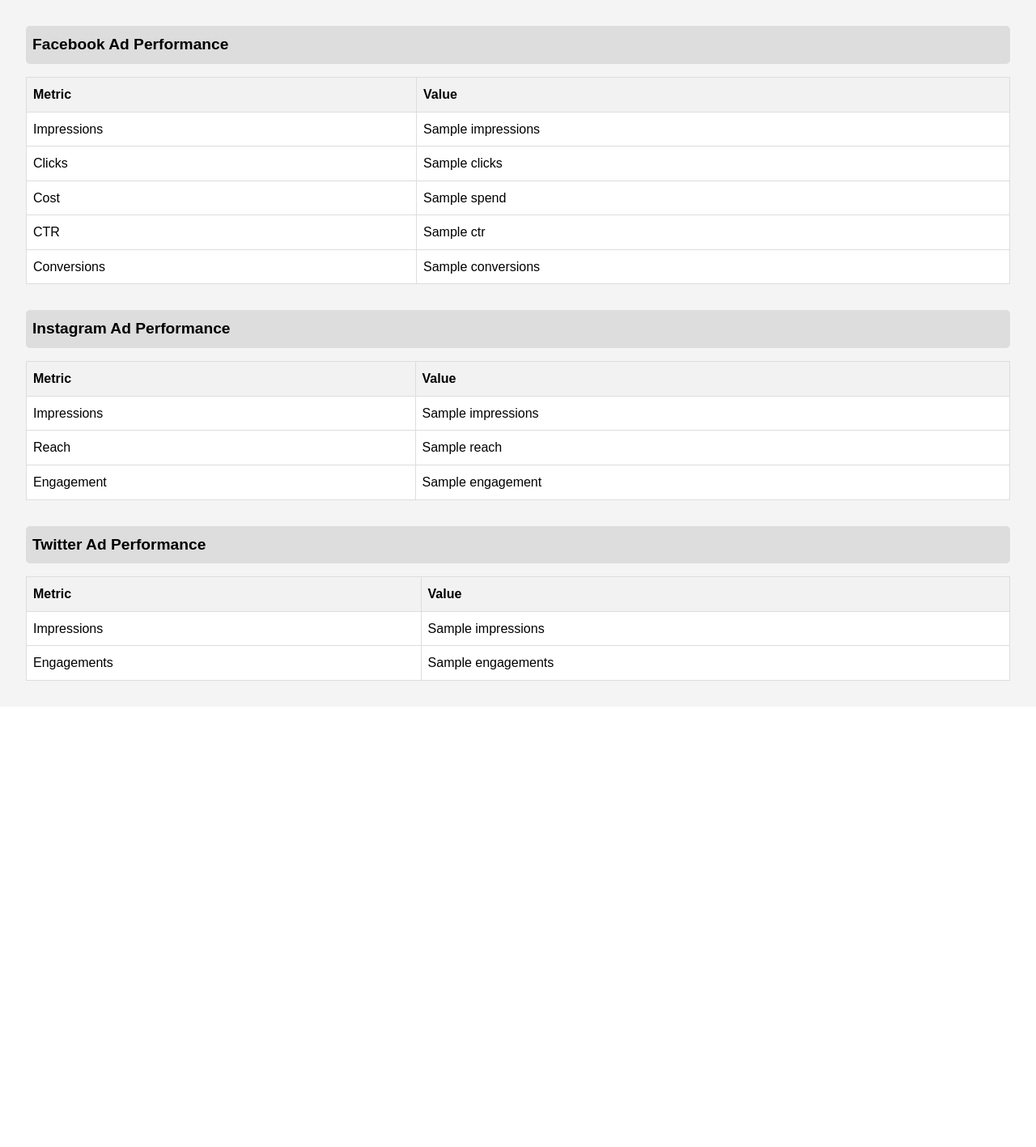
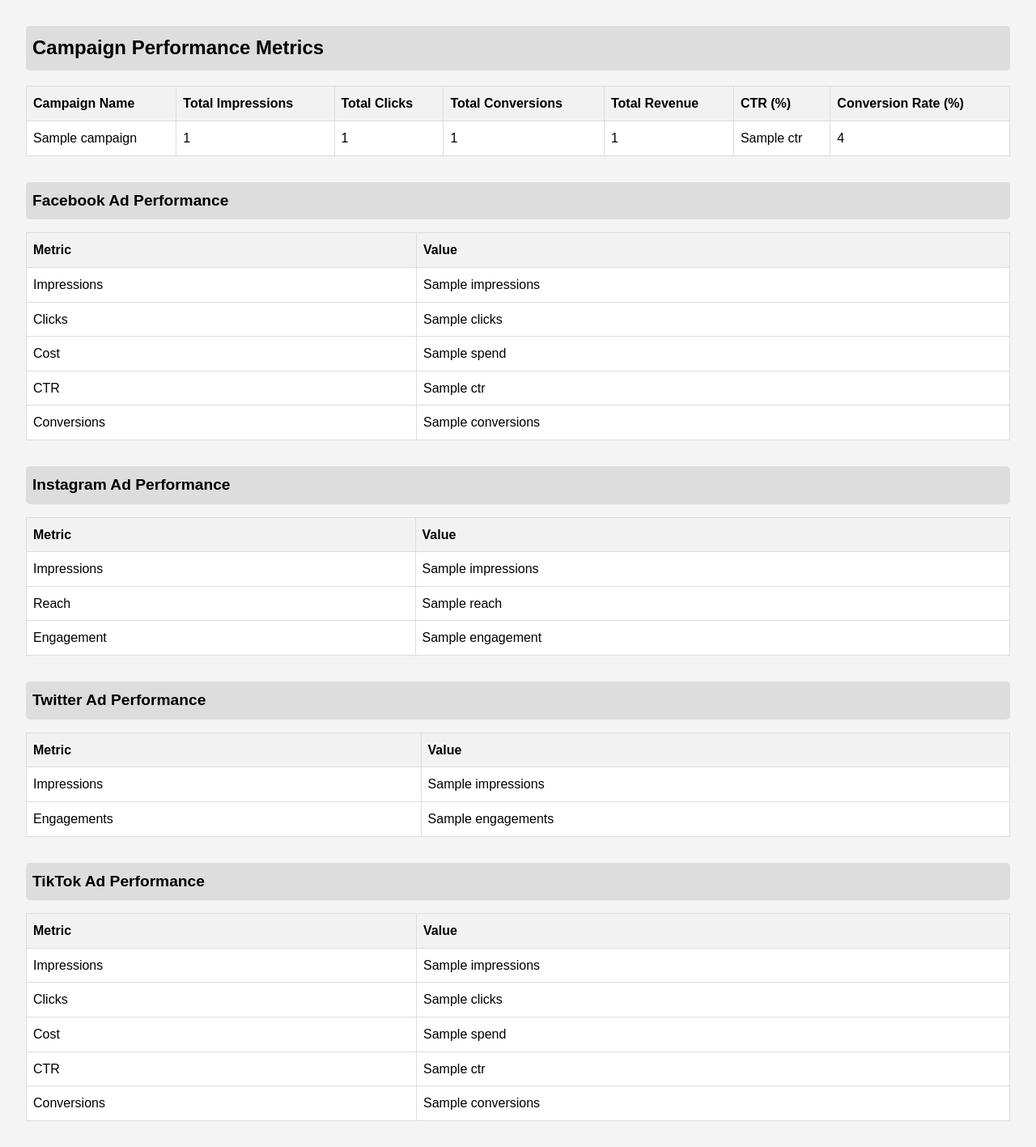
Before and after one commit to goldenjeffempire/Ad_Nexus, a Django app: template ads_nexus/templates/ads_nexus/analytics_dashboard.html in a window 1280 px wide. Shown: the part 83-1500 px from the top of the page at 81% size. Before the commit the page ends 924 px from the top, so only its background shows below. Run offline with Django 5.2, Linux system fonts and the light colour scheme; the template is opened without the code that fills it: most values are stand-ins (such as "Sample title", 1, 10 or a date in 2020).

Commit message:
Implemented real-time analytics dashboard

```diff
--- a/ads_nexus/models.py
+++ b/ads_nexus/models.py
@@ -73,6 +73,7 @@
     start_date = models.DateField()
     end_date = models.DateField()
     created_at = models.DateTimeField(auto_now_add=True)
+    audience_size = models.IntegerField()
 
     def __str__(self):
         return self.name
@@ -88,12 +89,14 @@
 
 class AdPerformance(models.Model):
     campaign = models.ForeignKey('Campaign', on_delete=models.CASCADE, related_name='performance')
+    date = models.DateField()
     platform = models.CharField(max_length=50)  # e.g., Facebook, Instagram, Twitter, Tiktok, etc.
     impressions = models.IntegerField(default=0)
     clicks = models.IntegerField(default=0)
     conversions = models.IntegerField(default=0)
     engagement_rate = models.FloatField(default=0.0)
     conversion_rate = models.FloatField(default=0.0)
+    revenue = models.DecimalField(max_digits=10, decimal_places=2, default=0.0)
     ctr = models.DecimalField(max_digits=5, decimal_places=2, default=0.0)  # Click-through rate
     cpc = models.DecimalField(max_digits=10, decimal_places=2, default=0.0)  # Cost per click
     roi = models.DecimalField(max_digits=10, decimal_places=2, default=0.0)  # Return on investment
--- a/ads_nexus/templates/ads_nexus/analytics_dashboard.html
+++ b/ads_nexus/templates/ads_nexus/analytics_dashboard.html
@@ -63,6 +63,10 @@
             font-size: 1.2rem;
             margin-bottom: 1rem;
         }
+
+        .campaign-metrics-section {
+            margin-top: 2rem;
+        }
     </style>
 </head>
 <body>
@@ -71,6 +75,38 @@
         <h1>Analytics Dashboard</h1>
     </header>
 
+    <!-- Campaign Metrics Section -->
+    <section class="campaign-metrics-section">
+        <h2>Campaign Performance Metrics</h2>
+        <table class="performance-table">
+            <thead>
+                <tr>
+                    <th>Campaign Name</th>
+                    <th>Total Impressions</th>
+                    <th>Total Clicks</th>
+                    <th>Total Conversions</th>
+                    <th>Total Revenue</th>
+                    <th>CTR (%)</th>
+                    <th>Conversion Rate (%)</th>
+                </tr>
+            </thead>
+            <tbody>
+                {% for data in dashboard_data %}
+                    <tr>
+                        <td>{{ data.campaign.name }}</td>
+                        <td>{{ data.total_impressions }}</td>
+                        <td>{{ data.total_clicks }}</td>
+                        <td>{{ data.total_conversions }}</td>
+                        <td>{{ data.total_revenue }}</td>
+                        <td>{{ data.ctr }}</td>
+                        <td>{{ data.conversion_rate }}</td>
+                    </tr>
+                {% endfor %}
+            </tbody>
+        </table>
+    </section>
+
+    <!-- Facebook Ad Performance Section -->
     <section class="platform-section">
         <h2>Facebook Ad Performance</h2>
         <table class="performance-table">
@@ -105,6 +141,7 @@
         </table>
     </section>
 
+    <!-- Instagram Ad Performance Section -->
     <section class="platform-section">
         <h2>Instagram Ad Performance</h2>
         <table class="performance-table">
@@ -131,6 +168,7 @@
         </table>
     </section>
 
+    <!-- Twitter Ad Performance Section -->
     <section class="platform-section">
         <h2>Twitter Ad Performance</h2>
         <table class="performance-table">
@@ -153,5 +191,40 @@
         </table>
     </section>
 
+    <!-- TikTok Ad Performance Section -->
+    <section class="platform-section">
+        <h2>TikTok Ad Performance</h2>
+        <table class="performance-table">
+            <thead>
+                <tr>
+                    <th>Metric</th>
+                    <th>Value</th>
+                </tr>
+            </thead>
+            <tbody>
+                <tr>
+                    <td>Impressions</td>
+                    <td>{{ reports.tiktok.impressions }}</td>
+                </tr>
+                <tr>
+                    <td>Clicks</td>
+                    <td>{{ reports.tiktok.clicks }}</td>
+                </tr>
+                <tr>
+                    <td>Cost</td>
+                    <td>{{ reports.tiktok.spend }}</td>
+                </tr>
+                <tr>
+                    <td>CTR</td>
+                    <td>{{ reports.tiktok.ctr }}</td>
+                </tr>
+                <tr>
+                    <td>Conversions</td>
+                    <td>{{ reports.tiktok.conversions }}</td>
+                </tr>
+            </tbody>
+        </table>
+    </section>
+
 </body>
 </html>
```
Also changed, not shown: ads_nexus/templates/view_ad_analytics.html (deleted, +0 -25 lines), ads_nexus/views.py (+27 -1 lines).
